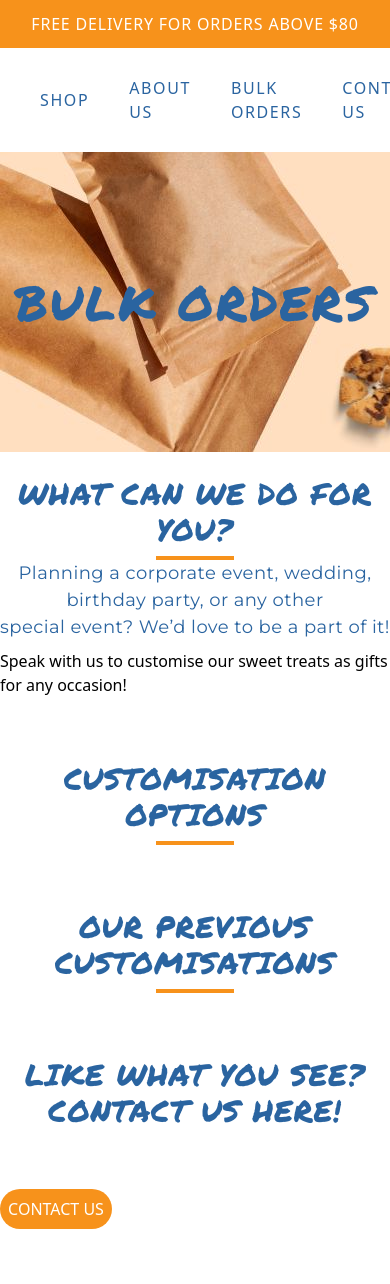
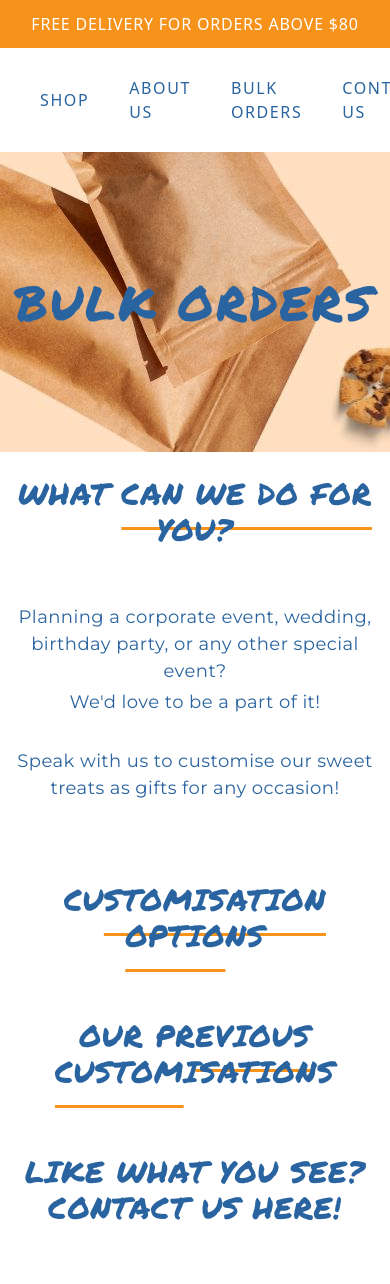
Before and after one commit to SamuelPhua/Client, a React (Vite) app: page /bulk-orders in a window 390 px wide. Shown: the top 1284 px of the page. Built offline with nearby package versions, Linux system fonts and the light colour scheme.

Commit message:
Adjust subtitles of bulkorders

```diff
--- a/src/Components/BulkOrders.jsx
+++ b/src/Components/BulkOrders.jsx
@@ -15,33 +15,45 @@ const BulkOrders = () => {
       />
 
       <div className="w-auto mx-auto mb-16">
-        <h2 className="tracking-wide text-center font-permanentMarker text-darkBlueFont text-3xl md:text-3xl mb-2">
-          WHAT CAN WE DO FOR YOU?
+        <h2 className="tracking-wide text-center font-permanentMarker text-darkBlueFont text-3xl md:text-3xl mb-14">
+          WHAT{" "}
+          <span className="underline underline-offset-22 decoration-orange">
+            CAN WE DO FOR
+          </span>{" "}
+          YOU?
         </h2>
-        <div className="w-1/5 text-center mx-auto border-orange border-t-4" />
-        <p className="tracking-wide text-center font-montserrat text-darkBlueFont text-xs md:text-xs">
+        <p className="tracking-wide text-center font-montserrat text-darkBlueFont text-xs md:text-xs mb-1">
           Planning a corporate event, wedding, birthday party, or any other
+          special event?
         </p>
-        <p className="tracking-wide text-center font-montserrat text-darkBlueFont text-xs md:text-xs mb-2">
-          special event? We’d love to be a part of it!
+        <p className="tracking-wide text-center font-montserrat text-darkBlueFont text-xs md:text-xs mb-8">
+          We'd love to be a part of it!
         </p>
-        <p>
+        <p className="tracking-wide text-center font-montserrat text-darkBlueFont text-xs md:text-xs mb-20">
           Speak with us to customise our sweet treats as gifts for any occasion!
         </p>
       </div>
 
       <div className="w-auto mx-auto mb-16">
-        <h2 className="tracking-wide text-center font-permanentMarker text-darkBlueFont text-3xl md:text-3xl mb-2">
-          CUSTOMISATION OPTIONS
+        <h2 className="tracking-wide text-center font-permanentMarker text-darkBlueFont text-3xl md:text-3xl mb-14">
+          CU
+          <span className="underline underline-offset-22 decoration-orange">
+            STOMISATION OPTIO
+          </span>
+          NS
         </h2>
-        <div className="w-1/5 text-center mx-auto border-orange border-t-4" />
+        {/* <div className="w-1/5 text-center mx-auto border-orange border-t-4" /> */}
       </div>
 
       <div className="w-auto mx-auto mb-16">
-        <h2 className="tracking-wide text-center font-permanentMarker text-darkBlueFont text-3xl md:text-3xl mb-2">
-          OUR PREVIOUS CUSTOMISATIONS
+        <h2 className="tracking-wide text-center font-permanentMarker text-darkBlueFont text-3xl md:text-3xl mb-14">
+          OUR PR
+          <span className="underline underline-offset-22 decoration-orange">
+            EVIOUS CUSTOM
+          </span>
+          ISATIONS
         </h2>
-        <div className="w-1/5 text-center mx-auto border-orange border-t-4" />
+        {/* <div className="w-1/5 text-center mx-auto border-orange border-t-4" /> */}
       </div>
 
       <div className="w-auto mx-auto mb-16">
--- a/src/Components/bulkOrders.jsx
+++ b/src/Components/bulkOrders.jsx
@@ -15,33 +15,45 @@ const BulkOrders = () => {
       />
 
       <div className="w-auto mx-auto mb-16">
-        <h2 className="tracking-wide text-center font-permanentMarker text-darkBlueFont text-3xl md:text-3xl mb-2">
-          WHAT CAN WE DO FOR YOU?
+        <h2 className="tracking-wide text-center font-permanentMarker text-darkBlueFont text-3xl md:text-3xl mb-14">
+          WHAT{" "}
+          <span className="underline underline-offset-22 decoration-orange">
+            CAN WE DO FOR
+          </span>{" "}
+          YOU?
         </h2>
-        <div className="w-1/5 text-center mx-auto border-orange border-t-4" />
-        <p className="tracking-wide text-center font-montserrat text-darkBlueFont text-xs md:text-xs">
+        <p className="tracking-wide text-center font-montserrat text-darkBlueFont text-xs md:text-xs mb-1">
           Planning a corporate event, wedding, birthday party, or any other
+          special event?
         </p>
-        <p className="tracking-wide text-center font-montserrat text-darkBlueFont text-xs md:text-xs mb-2">
-          special event? We’d love to be a part of it!
+        <p className="tracking-wide text-center font-montserrat text-darkBlueFont text-xs md:text-xs mb-8">
+          We'd love to be a part of it!
         </p>
-        <p>
+        <p className="tracking-wide text-center font-montserrat text-darkBlueFont text-xs md:text-xs mb-20">
           Speak with us to customise our sweet treats as gifts for any occasion!
         </p>
       </div>
 
       <div className="w-auto mx-auto mb-16">
-        <h2 className="tracking-wide text-center font-permanentMarker text-darkBlueFont text-3xl md:text-3xl mb-2">
-          CUSTOMISATION OPTIONS
+        <h2 className="tracking-wide text-center font-permanentMarker text-darkBlueFont text-3xl md:text-3xl mb-14">
+          CU
+          <span className="underline underline-offset-22 decoration-orange">
+            STOMISATION OPTIO
+          </span>
+          NS
         </h2>
-        <div className="w-1/5 text-center mx-auto border-orange border-t-4" />
+        {/* <div className="w-1/5 text-center mx-auto border-orange border-t-4" /> */}
       </div>
 
       <div className="w-auto mx-auto mb-16">
-        <h2 className="tracking-wide text-center font-permanentMarker text-darkBlueFont text-3xl md:text-3xl mb-2">
-          OUR PREVIOUS CUSTOMISATIONS
+        <h2 className="tracking-wide text-center font-permanentMarker text-darkBlueFont text-3xl md:text-3xl mb-14">
+          OUR PR
+          <span className="underline underline-offset-22 decoration-orange">
+            EVIOUS CUSTOM
+          </span>
+          ISATIONS
         </h2>
-        <div className="w-1/5 text-center mx-auto border-orange border-t-4" />
+        {/* <div className="w-1/5 text-center mx-auto border-orange border-t-4" /> */}
       </div>
 
       <div className="w-auto mx-auto mb-16">
```
